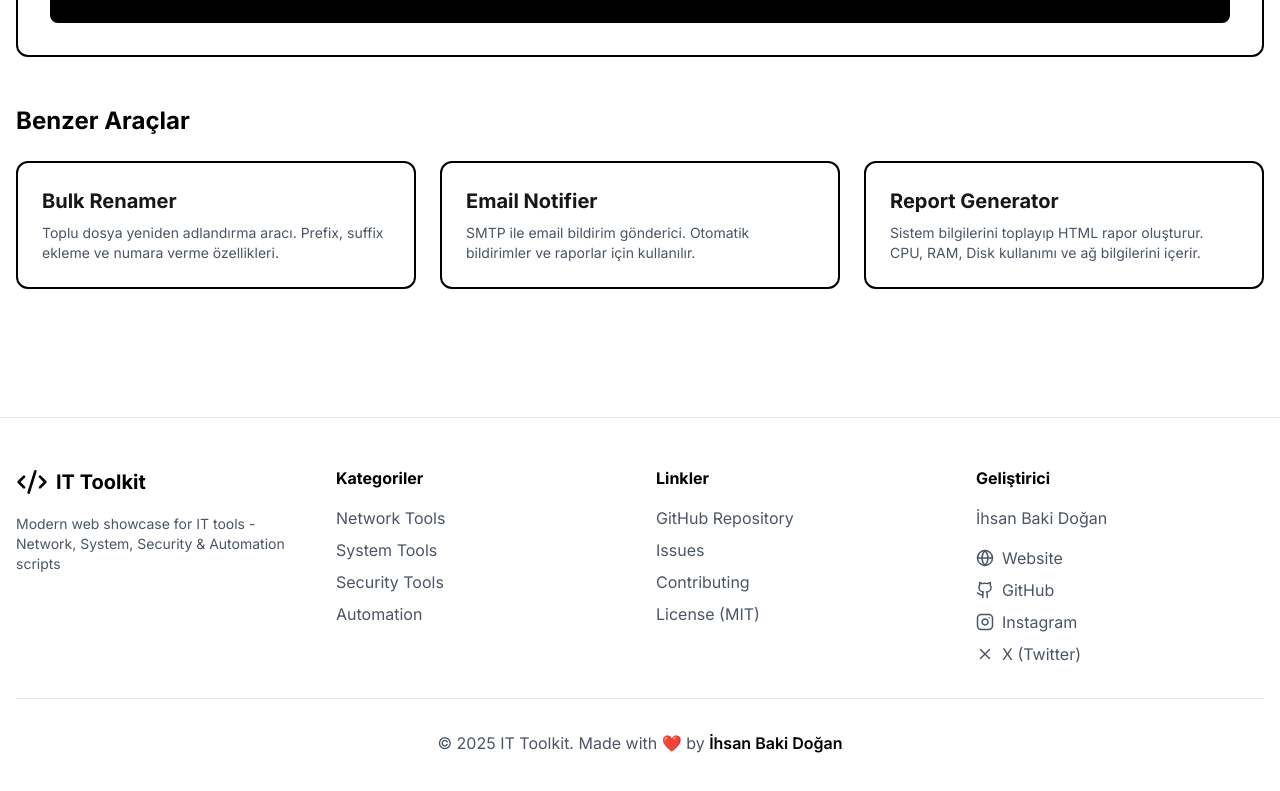
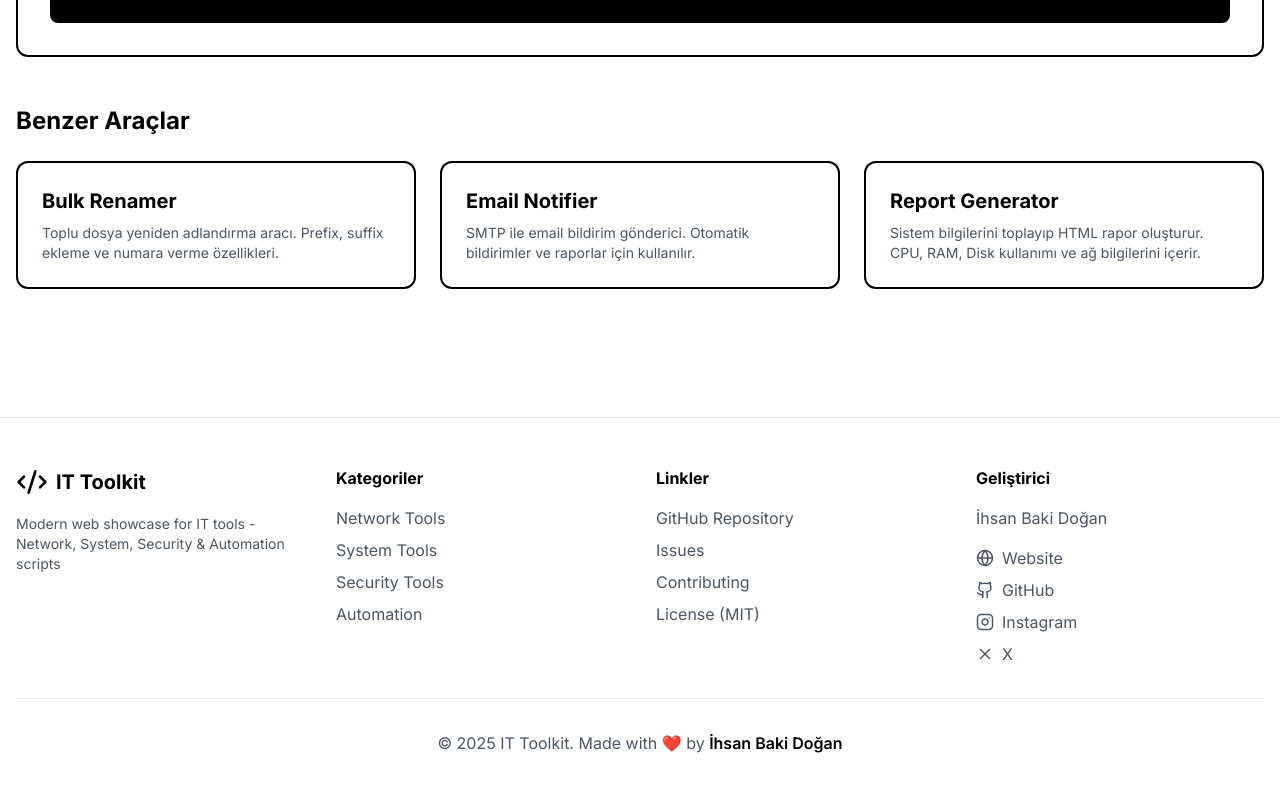
Before and after one commit to ibidi/it-toolkit, a Next.js app: page /tool/backup-creator in a window 1280 px wide. Shown: the part 1073-1864 px from the top of the page. Built offline with nearby package versions, Linux system fonts and the light colour scheme.

Commit message:
feat: Initial release v1.0.0 - IT Toolkit Showcase

```diff
--- a/app/tool/[id]/page.tsx
+++ b/app/tool/[id]/page.tsx
@@ -114,7 +114,7 @@
                   href={`/tool/${relatedTool.id}`}
                   className="group bg-white rounded-xl p-6 border-2 border-black hover:bg-black hover:text-white transition-all"
                 >
-                  <h3 className="text-xl font-bold mb-2">
+                  <h3 className="text-xl font-bold text-black group-hover:text-white mb-2">
                     {relatedTool.name}
                   </h3>
                   <p className="text-gray-600 group-hover:text-gray-300 text-sm line-clamp-2">
--- a/components/Footer.tsx
+++ b/components/Footer.tsx
@@ -90,7 +90,7 @@
               </a>
               <a href="https://x.com/ibidicodes" target="_blank" rel="noopener noreferrer" className="flex items-center gap-2 text-gray-600 hover:text-black transition-colors">
                 <X size={18} />
-                X (Twitter)
+                X
               </a>
             </div>
           </div>
```
Also changed, not shown: 1 other file (tests, documents, lock files or other folders).
